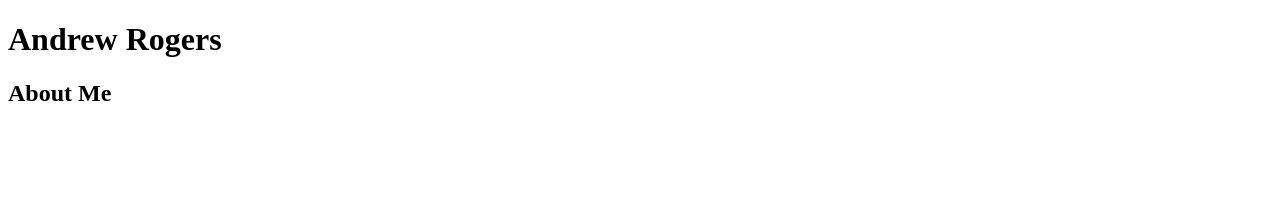
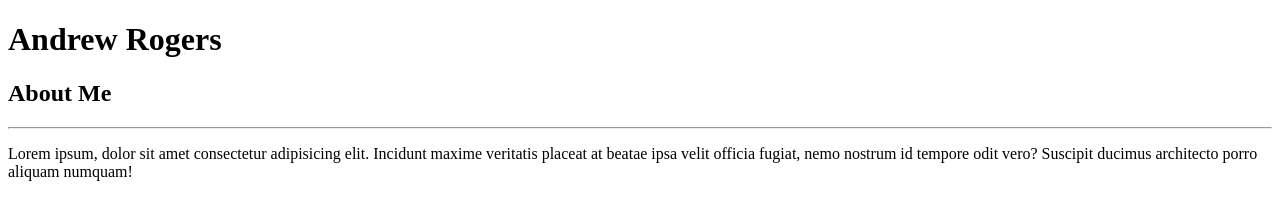
Before and after one commit to andrewtr218/Portfolio, a plain HTML site: page index.html in a window 1280 px wide. Drawn offline with Linux system fonts and the light colour scheme.

Commit message:
added some code to index.hmtl

```diff
--- a/index.html
+++ b/index.html
@@ -9,5 +9,7 @@
 <body>
     <h1>Andrew Rogers</h1>
     <h2>About Me</h2>
+    <hr>
+    <p>Lorem ipsum, dolor sit amet consectetur adipisicing elit. Incidunt maxime veritatis placeat at beatae ipsa velit officia fugiat, nemo nostrum id tempore odit vero? Suscipit ducimus architecto porro aliquam numquam!</p>
 </body>
 </html>
```
